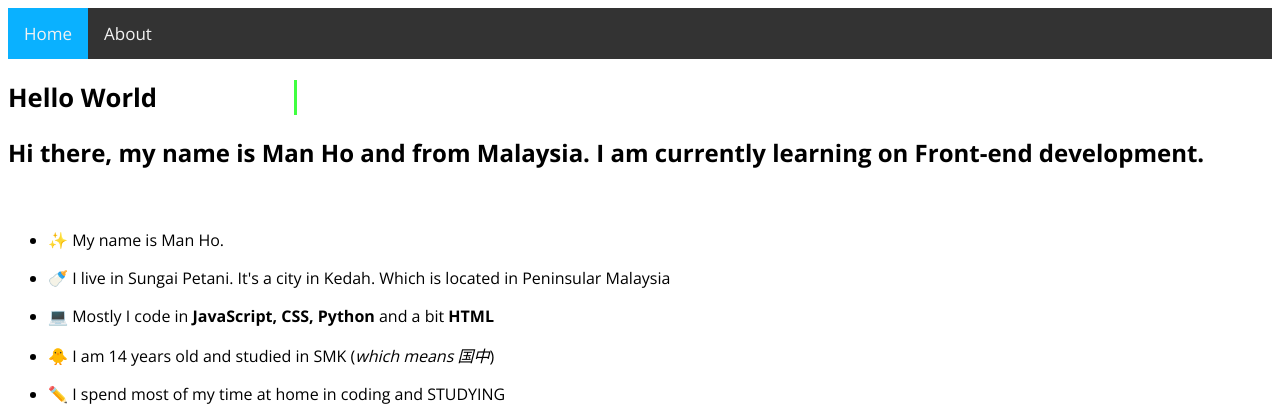
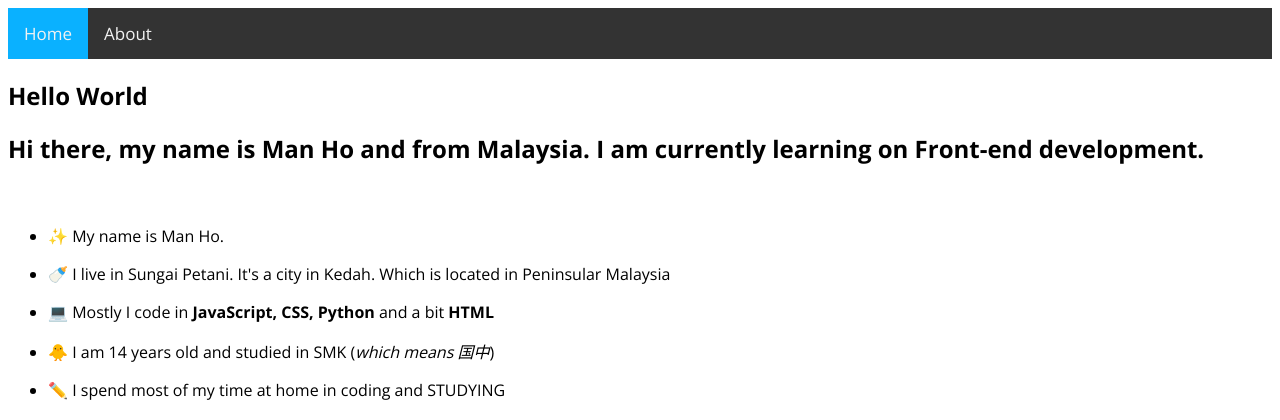
Before and after one commit to manho30/v1.manho30.me, a PHP site: page / in a window 1280 px wide. Shown: the top 420 px of the page. Run offline with PHP 8.4, Linux system fonts and the light colour scheme; some libraries are stand-ins or nearby versions.

Commit message:
Update index.css

```diff
--- a/index.css
+++ b/index.css
@@ -24,25 +24,6 @@ a.hyperlink {
         margin-top: 80px;
         font-family: 'Open Sans', sans-serif;
         text-decoration: none;
-}
-
-/*animation*/
-@keyframes typing {
-    from { width: 0 }
-    to { width: 286px }
-}
-@keyframes animated-cursor{
-  from{border-right-color: rgba(0,255,0,.75);}
-  to{border-right-color: transparent;}
-}
-.intro_text {
-    overflow: hidden;
-    border-right: .15em solid orange;
-    font-size: 1.6rem;
-    white-space: nowrap;
-    width: 0;
-    animation: typing 4s steps(15,end) 1s 1 normal both,
-               animated-cursor 600ms steps(15,end) infinite;
 }
 
 .vax_pic {
```
